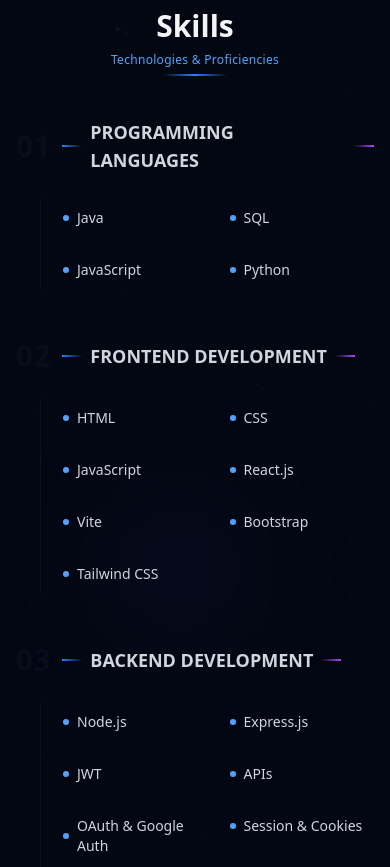
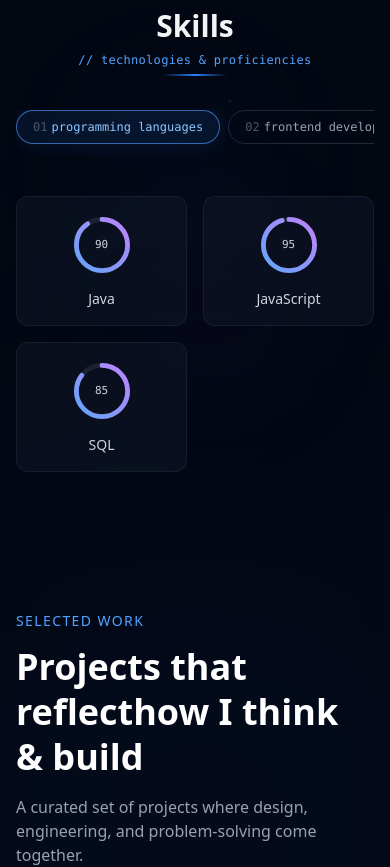
Before and after one commit to yashsabne/portfolio, a React (Vite) app in the folder my-portfolio/: page / in a window 390 px wide. Shown: the part 3160-4027 px from the top of the page. Built offline with nearby package versions, Linux system fonts and the light colour scheme.

Commit message:
updated portfolio

```diff
--- a/my-portfolio/src/App.jsx
+++ b/my-portfolio/src/App.jsx
@@ -12,7 +12,7 @@
 const personalData = {
   name: "Yash Sabne",
   title: "Passionate Software Developer",
-  about: "I am a 3rd-year Electronics and Communication Engineering student in my 6th semester. I enjoy building projects using the MERN stack, exploring new technologies, and solving challenging problems. I am constantly learning and passionate about creating efficient and user-friendly software.",
+  about: "I am a 4rd-year Electronics and Communication Engineering student in my 7th semester. I enjoy building projects using the MERN stack, exploring new technologies, and solving challenging problems. I am constantly learning and passionate about creating efficient and user-friendly software.",
   email: "yashsabne39@gmail.com",
   image:"https://github.com/yashsabne/portfolio/blob/main/Gemini_Generated_Image_5gy6ch5gy6ch5gy6.png?raw=true",
   phone: "+91 72764 62261",
@@ -80,15 +80,15 @@
 
 
 const projectsData = [
-  {
-    id: 1,
-    title: "RentSmart",
-    description: "A MERN-stack web application streamlining property rentals and sales with features like real-time chat, secure payments, and a sleek dark theme.",
-    technologies: ["React", "Node.js", "MongoDB", "Express"],
-    image: "https://github.com/yashsabne/rentSmart/blob/main/Screenshot%202025-09-11%20171906.png?raw=true",
-    liveUrl: "https://rent-smart.vercel.app",
-    githubUrl: "https://github.com/yashsabne/rentSmart"
-  },
+{
+  id: 1,
+  title: "RentSmart v2",
+  description: "A production-ready property rental marketplace built on 6 independently deployable microservices.+ Features real-time Socket.IO chat with delivery tracking, Razorpay payment gating, Redis rate limiting, Cloudinary image uploads, JWT auth with email verification, and Docker Compose orchestration & load tested at 500 concurrent users with 99.02% uptime.",
+  technologies: ["React", "Node.js", "Express", "MongoDB", "Redis", "Socket.IO", "Docker", "Razorpay", "Cloudinary"],
+  image: "https://github.com/yashsabne/rentsmart_v2/blob/main/showcase/home.png?raw=true",
+  liveUrl: "https://rentsmart.fun",
+  githubUrl: "https://github.com/yashsabne/rentsmart_v2"
+},
   {
     id: 2,
     title: "LendLink",
@@ -98,8 +98,17 @@
     liveUrl: "https://lend-link-six.vercel.app",
     githubUrl: "https://github.com/yashsabne/LendLink"
   },
+    {
+    id: 3,
+    title: "Kashvi (GWOC Final)",
+    description: "A comprehensive e-commerce platform developed during Google Winter of Code, featuring a user-friendly interface and robust backend.",
+    technologies: ["React", "Node.js", "MongoDB", "Express"],
+    image: "https://github.com/yashsabne/kashvi_GWOC_final/blob/main/products.png?raw=true",
+    liveUrl: "https://kashvi-online-store.vercel.app",
+    githubUrl: "https://github.com/yashsabne/kashvi_GWOC_final"
+  },
   {
-    id: 3,
+    id: 4,
     title: "StratEngine",
     description: "A strategic game engine combining frontend and backend technologies with a Python-based engine for dynamic gameplay.",
     technologies: ["React", "Node.js", "Python","Flask", "JavaScript"],
@@ -107,15 +116,7 @@
     liveUrl: "https://strat-engine.vercel.app",
     githubUrl: "https://github.com/yashsabne/stratEngine"
   },
-  {
-    id: 4,
-    title: "Kashvi (GWOC Final)",
-    description: "A comprehensive e-commerce platform developed during Google Winter of Code, featuring a user-friendly interface and robust backend.",
-    technologies: ["React", "Node.js", "MongoDB", "Express"],
-    image: "https://github.com/yashsabne/kashvi_GWOC_final/blob/main/products.png?raw=true",
-    liveUrl: "https://kashvi-online-store.vercel.app",
-    githubUrl: "https://github.com/yashsabne/kashvi_GWOC_final"
-  },
+
   {
     id: 5,
     title: "Bank Management System",
--- a/my-portfolio/src/components/Header.jsx
+++ b/my-portfolio/src/components/Header.jsx
@@ -28,7 +28,6 @@
           ))}
         </nav>
 
-        {/* Mobile Menu Button */}
         <div className="flex items-center space-x-3">
           <button
             className="absolute right-5 top-2 md:hidden p-2 rounded-md hover:bg-gray-800 transition-colors duration-300"
--- a/my-portfolio/src/components/Skills.jsx
+++ b/my-portfolio/src/components/Skills.jsx
@@ -1,65 +1,19 @@
-import React, { useEffect, useRef, useState } from "react";
-
-
-const categorizedSkills = {
-  "Programming Languages": [
-    { name: "Java", level: 85 },
-    { name: "SQL", level: 80 },
-    { name: "JavaScript", level: 95 },
-    { name: "Python", level: 75 }
-  ],
-  "Frontend Development": [
-    { name: "HTML", level: 95 },
-    { name: "CSS", level: 90 },
-    { name: "JavaScript", level: 95 },
-    { name: "React.js", level: 90 },
-    { name: "Vite", level: 80 },
-    { name: "Bootstrap", level: 85 },
-    { name: "Tailwind CSS", level: 90 }
-  ],
-  "Backend Development": [
-    { name: "Node.js", level: 85 },
-    { name: "Express.js", level: 85 },
-    { name: "JWT", level: 80 },
-    { name: "APIs", level: 85 },
-    { name: "OAuth & Google Auth", level: 75 },
-    { name: "Session & Cookies", level: 80 },
-    { name: "WebSockets (Socket.IO)", level: 70 }
-  ],
-  "DevOps & Tools": [
-    { name: "Git", level: 90 },
-    { name: "GitHub", level: 90 },
-    { name: "CI/CD (GitHub Actions)", level: 75 },
-    { name: "NGINX", level: 70 },
-    { name: "Apache", level: 65 },
-    { name: "Shell Scripting", level: 70 },
-    { name: "Docker (Basic)", level: 60 },
-    { name: "Environment Variables", level: 80 },
-    { name: "Log Monitoring", level: 70 }
-  ],
-  "Databases": [
-    { name: "MongoDB", level: 85 },
-    { name: "MySQL", level: 80 },
-    { name: "PostgreSQL", level: 75 }
-  ],
-  "Computer Science Fundamentals": [
-    { name: "OOP", level: 85 },
-    { name: "DSA", level: 80 },
-    { name: "DBMS", level: 80 },
-    { name: "Operating Systems", level: 75 },
-    { name: "Computer Networks", level: 70 }
-  ],
-  "Soft Skills": [
-    { name: "Communication", level: 85 },
-    { name: "Problem-Solving", level: 90 },
-    { name: "Teamwork", level: 85 }
-  ]
-};
+import React, { useEffect, useMemo, useRef, useState } from "react";
+import { categorizedSkills } from "../const/skills";
 
 function Skills() {
   const sectionRef = useRef(null);
+  const canvasRef = useRef(null);
   const [visible, setVisible] = useState(false);
 
+  const categories = useMemo(() => Object.keys(categorizedSkills), []);
+  const [activeIndex, setActiveIndex] = useState(0);
+  const [ringsFilled, setRingsFilled] = useState(false);
+
+  const activeCategory = categories[activeIndex];
+  const activeSkills = categorizedSkills[activeCategory];
+
+  // Reveal on scroll into view
   useEffect(() => {
     const observer = new IntersectionObserver(
       (entries) => {
@@ -68,12 +22,11 @@
           observer.disconnect();
         }
       },
-    { threshold: 0.1 } // more forgiving
+      { threshold: 0.1 }
     );
 
     if (sectionRef.current) {
       observer.observe(sectionRef.current);
-
       if (window.innerHeight >= sectionRef.current.getBoundingClientRect().top) {
         setVisible(true);
         observer.disconnect();
@@ -85,141 +38,90 @@
     };
   }, []);
 
-
-// Add this custom hook for canvas animation
-const useCanvasAnimation = () => {
-  const canvasRef = useRef(null);
-  const [activeCategory, setActiveCategory] = useState(null);
-
+  // Ambient particle background (kept consistent with the rest of the site)
   useEffect(() => {
     const canvas = canvasRef.current;
     if (!canvas) return;
 
-    const ctx = canvas.getContext('2d');
+    const ctx = canvas.getContext("2d");
     let animationFrameId;
     let particles = [];
 
-    // Set canvas size
     const resizeCanvas = () => {
       canvas.width = canvas.offsetWidth;
       canvas.height = canvas.offsetHeight;
     };
 
-    // Create particles
     const createParticles = () => {
       particles = [];
-      const particleCount = Math.min(50, Math.floor(canvas.width * canvas.height / 20000));
-
+      const particleCount = Math.min(40, Math.floor((canvas.width * canvas.height) / 25000));
       for (let i = 0; i < particleCount; i++) {
         particles.push({
           x: Math.random() * canvas.width,
           y: Math.random() * canvas.height,
-          size: Math.random() * 2 + 0.5,
-          speedX: (Math.random() - 0.5) * 0.3,
-          speedY: (Math.random() - 0.5) * 0.3,
-          color: Math.random() > 0.5 ? 'rgba(59, 130, 246, 0.1)' : 'rgba(147, 51, 234, 0.1)',
-          connections: [],
+          size: Math.random() * 1.6 + 0.4,
+          speedX: (Math.random() - 0.5) * 0.25,
+          speedY: (Math.random() - 0.5) * 0.25,
+          color: Math.random() > 0.5 ? "rgba(96, 165, 250, 0.15)" : "rgba(192, 132, 252, 0.15)",
         });
       }
     };
 
-    // Animate particles
     const animate = () => {
       ctx.clearRect(0, 0, canvas.width, canvas.height);
+      particles.forEach((p, i) => {
+        p.x += p.speedX;
+        p.y += p.speedY;
+        if (p.x <= 0 || p.x >= canvas.width) p.speedX *= -1;
+        if (p.y <= 0 || p.y >= canvas.height) p.speedY *= -1;
 
-      // Update and draw particles
-      particles.forEach((particle, i) => {
-        // Update position
-        particle.x += particle.speedX;
-        particle.y += particle.speedY;
-
-        // Bounce off edges
-        if (particle.x <= 0 || particle.x >= canvas.width) particle.speedX *= -1;
-        if (particle.y <= 0 || particle.y >= canvas.height) particle.speedY *= -1;
-
-        // Draw particle
         ctx.beginPath();
-        ctx.arc(particle.x, particle.y, particle.size, 0, Math.PI * 2);
-        ctx.fillStyle = activeCategory === Math.floor(i / 10) ?
-          'rgba(59, 130, 246, 0.3)' : particle.color;
+        ctx.arc(p.x, p.y, p.size, 0, Math.PI * 2);
+        ctx.fillStyle = p.color;
         ctx.fill();
 
-        // Draw connections
-        particles.forEach((otherParticle, j) => {
-          if (i < j) {
-            const dx = particle.x - otherParticle.x;
-            const dy = particle.y - otherParticle.y;
+        for (let j = i + 1; j < particles.length; j++) {
+          const other = particles[j];
+          const dx = p.x - other.x;
+          const dy = p.y - other.y;
           const distance = Math.sqrt(dx * dx + dy * dy);
-
-            if (distance < 100) {
-              const opacity = activeCategory !== null ?
-                0.2 - (distance / 500) :
-                0.1 - (distance / 1000);
-
+          if (distance < 90) {
             ctx.beginPath();
-              ctx.moveTo(particle.x, particle.y);
-              ctx.lineTo(otherParticle.x, otherParticle.y);
-              ctx.strokeStyle = activeCategory === Math.floor(i / 10) ?
-                `rgba(147, 51, 234, ${opacity})` :
-                `rgba(59, 130, 246, ${opacity})`;
+            ctx.moveTo(p.x, p.y);
+            ctx.lineTo(other.x, other.y);
+            ctx.strokeStyle = `rgba(96, 165, 250, ${0.08 - distance / 1200})`;
             ctx.lineWidth = 0.5;
             ctx.stroke();
           }
         }
       });
-      });
-
       animationFrameId = requestAnimationFrame(animate);
     };
 
-    // Initialize
     resizeCanvas();
     createParticles();
     animate();
 
-    // Handle resize
-    window.addEventListener('resize', () => {
+    const handleResize = () => {
       resizeCanvas();
       createParticles();
-    });
+    };
+    window.addEventListener("resize", handleResize);
 
-    // Handle mouse move for interactive effects
-    const handleMouseMove = (e) => {
-      const rect = canvas.getBoundingClientRect();
-      const mouseX = e.clientX - rect.left;
-      const mouseY = e.clientY - rect.top;
-
-      // Push particles away from mouse
-      particles.forEach(particle => {
-        const dx = mouseX - particle.x;
-        const dy = mouseY - particle.y;
-        const distance = Math.sqrt(dx * dx + dy * dy);
-
-        if (distance < 100) {
-          const force = (100 - distance) / 100;
-          particle.x -= (dx / distance) * force * 2;
-          particle.y -= (dy / distance) * force * 2;
-        }
-      });
-    };
-
-    canvas.addEventListener('mousemove', handleMouseMove);
-
-    // Cleanup
     return () => {
-      window.removeEventListener('resize', resizeCanvas);
-      canvas.removeEventListener('mousemove', handleMouseMove);
+      window.removeEventListener("resize", handleResize);
       cancelAnimationFrame(animationFrameId);
     };
-  }, [activeCategory]);
+  }, []);
 
-  return { canvasRef, setActiveCategory };
-};
-
-// Add these to your component's state
-const { canvasRef, setActiveCategory } = useCanvasAnimation();
-
-
+  // Animate proficiency rings whenever the active category changes
+  useEffect(() => {
+    setRingsFilled(false);
+    const t = requestAnimationFrame(() => {
+      setTimeout(() => setRingsFilled(true), 30);
+    });
+    return () => cancelAnimationFrame(t);
+  }, [activeIndex]);
 
   return (
     <section
@@ -236,21 +138,25 @@
       <canvas
         ref={canvasRef}
         className="absolute inset-0 pointer-events-none"
-    style={{ mixBlendMode: 'screen' }}
+        style={{ mixBlendMode: "screen" }}
       />
 
-  {/* Interactive glow orbs */}
+      {/* Glow orbs */}
       <div className="absolute top-1/4 left-1/4 w-40 h-40 sm:w-56 sm:h-56 md:w-64 md:h-64 bg-blue-500/5 rounded-full blur-3xl animate-pulse-slow" />
       <div className="absolute bottom-1/4 right-1/4 w-40 h-40 sm:w-56 sm:h-56 md:w-64 md:h-64 bg-purple-500/5 rounded-full blur-3xl animate-pulse-slow delay-1000" />
 
-  <div className="container mx-auto relative z-10">
+      <div
+        className={`container mx-auto relative z-10 transition-all duration-700 ${
+          visible ? "opacity-100 translate-y-0" : "opacity-0 translate-y-6"
+        }`}
+      >
         {/* Header */}
-    <div className="text-center mb-12 sm:mb-14 md:mb-16">
+        <div className="text-center mb-10 sm:mb-12">
           <div className="inline-block relative">
             <h2 className="text-3xl sm:text-4xl md:text-5xl font-bold text-gray-100">
               Skills
-          <span className="block text-xs sm:text-sm font-normal text-blue-400 mt-2 tracking-wide">
-            Technologies & Proficiencies
+              <span className="block text-xs sm:text-sm font-normal text-blue-400 mt-2 tracking-wide font-mono">
+                // technologies & proficiencies
               </span>
             </h2>
             <div className="absolute -bottom-2 left-1/2 -translate-x-1/2 w-16 sm:w-20 h-0.5 bg-gradient-to-r from-transparent via-blue-500 to-transparent" />
@@ -258,82 +164,110 @@
         </div>
 
         <div className="max-w-5xl mx-auto">
-      {Object.keys(categorizedSkills).map((category, categoryIndex) => (
-        <div
+          {/* Category tabs */}
+          <div className="flex gap-2 overflow-x-auto pb-3 mb-10 scrollbar-hide">
+            {categories.map((category, index) => {
+              const isActive = index === activeIndex;
+              return (
+                <button
                   key={category}
-          className="mb-12 sm:mb-14 md:mb-16 last:mb-0 group/category"
-          data-aos="fade-up"
-          data-aos-delay={categoryIndex * 50}
-          onMouseEnter={() => setActiveCategory(categoryIndex)}
-          onMouseLeave={() => setActiveCategory(null)}
+                  onClick={() => setActiveIndex(index)}
+                  className={`
+                    shrink-0 px-4 py-2 rounded-full font-mono text-xs sm:text-sm
+                    border transition-all duration-300 whitespace-nowrap
+                    ${
+                      isActive
+                        ? "bg-blue-500/10 border-blue-400/60 text-blue-300 shadow-[0_0_20px_rgba(59,130,246,0.15)]"
+                        : "bg-transparent border-gray-800 text-gray-400 hover:border-gray-600 hover:text-gray-200"
+                    }
+                  `}
                 >
-          {/* Category header */}
-          <div className="flex items-center mb-6 sm:mb-8">
-            <div className="text-3xl sm:text-4xl font-bold text-gray-900/40 group-hover/category:text-blue-900/30 transition-colors duration-500 mr-3 sm:mr-4">
-              {(categoryIndex + 1).toString().padStart(2, '0')}
+                  <span className="text-gray-600 mr-1">{(index + 1).toString().padStart(2, "0")}</span>
+                  {category.toLowerCase()}
+                </button>
+              );
+            })}
           </div>
 
-            <div className="flex items-center space-x-2 sm:space-x-3">
-              <div className="w-5 sm:w-6 h-0.5 bg-gradient-to-r from-blue-500 to-transparent group-hover/category:w-10 sm:group-hover/category:w-12 transition-all duration-500" />
-              <h3 className="text-lg sm:text-xl font-semibold text-gray-300 uppercase tracking-normal group-hover/category:text-blue-300 transition-colors duration-300">
-                {category}
-              </h3>
-              <div className="w-5 sm:w-6 h-0.5 bg-gradient-to-l from-purple-500 to-transparent group-hover/category:w-10 sm:group-hover/category:w-12 transition-all duration-500" />
-            </div>
-          </div>
-
-          {/* Skills grid */}
-          <div className="ml-6 sm:ml-10 pl-3 sm:pl-4 border-l border-gray-800/30 group-hover/category:border-blue-500/30 transition-colors duration-500">
-            <div className="grid grid-cols-2 sm:grid-cols-3 lg:grid-cols-4 gap-3">
-              {categorizedSkills[category].map((skill, skillIndex) => (
+          {/* Skill rings grid */}
           <div
+            key={activeCategory}
+            className="
+              grid grid-cols-2 sm:grid-cols-3 lg:grid-cols-4
+              gap-4 sm:gap-5
+            "
+          >
+            {activeSkills.map((skill, index) => (
+              <SkillCard
                 key={skill.name}
-                  className="relative group/skill"
-                  data-aos="fade-in"
-                  data-aos-delay={skillIndex * 30}
-                >
-                  {/* Hover glow */}
-                  <div className="absolute -inset-1 bg-gradient-to-r from-blue-500/0 to-purple-500/0 group-hover/skill:from-blue-500/10 group-hover/skill:to-purple-500/10 rounded-lg blur-sm transition-all duration-500" />
-
-                  <div className="relative p-2.5 sm:p-3 hover:bg-gray-900/60 rounded-lg transition-all duration-300 group-hover/skill:scale-105 group-hover/skill:shadow-lg group-hover/skill:shadow-blue-500/10">
-                    <div className="flex items-center space-x-2">
-                      <div className="relative">
-                        <div className="w-1.5 h-1.5 rounded-full bg-blue-400 group-hover/skill:bg-purple-400 group-hover/skill:scale-125 transition-all duration-200" />
-                        <div className="absolute inset-0 w-1.5 h-1.5 rounded-full border border-blue-400/0 group-hover/skill:border-blue-400/50 group-hover/skill:scale-200 group-hover/skill:animate-ping transition-all duration-300" />
-                      </div>
-                      <span className="text-sm sm:text-base font-medium text-gray-300 group-hover/skill:text-white group-hover/skill:font-semibold transition-all duration-200">
-                        {skill.name}
-                      </span>
-                    </div>
-                  </div>
-                </div>
+                skill={skill}
+                filled={ringsFilled}
+                delay={index * 60}
+              />
             ))}
           </div>
         </div>
       </div>
-      ))}
+    </section>
+  );
+}
+
+function SkillCard({ skill, filled, delay }) {
+  const radius = 16;
+  const circumference = 2 * Math.PI * radius;
+  const offset = circumference - (filled ? skill.level : 0) / 100 * circumference;
+
+  return (
+    <div
+      className="
+        relative group/skill p-4 rounded-xl
+        bg-gray-900/50 border border-gray-800/60
+        hover:border-blue-500/30 hover:bg-gray-900/80
+        transition-all duration-300
+        flex flex-col items-center text-center gap-3
+      "
+      style={{ transitionDelay: `${delay}ms` }}
+    >
+      <div className="relative w-16 h-16 sm:w-[72px] sm:h-[72px]">
+        <svg viewBox="0 0 40 40" className="w-full h-full -rotate-90">
+          <circle
+            cx="20"
+            cy="20"
+            r={radius}
+            fill="none"
+            stroke="rgba(255,255,255,0.08)"
+            strokeWidth="3"
+          />
+          <circle
+            cx="20"
+            cy="20"
+            r={radius}
+            fill="none"
+            stroke="url(#ringGradient)"
+            strokeWidth="3"
+            strokeLinecap="round"
+            strokeDasharray={circumference}
+            strokeDashoffset={offset}
+            style={{ transition: `stroke-dashoffset 900ms ease-out ${delay}ms` }}
+          />
+          <defs>
+            <linearGradient id="ringGradient" x1="0%" y1="0%" x2="100%" y2="100%">
+              <stop offset="0%" stopColor="#60a5fa" />
+              <stop offset="100%" stopColor="#c084fc" />
+            </linearGradient>
+          </defs>
+        </svg>
+        <div className="absolute inset-0 flex items-center justify-center">
+          <span className="font-mono text-[11px] sm:text-xs text-gray-300 group-hover/skill:text-white transition-colors">
+            {skill.level}
+          </span>
+        </div>
       </div>
 
-    {/* Floating particles */}
-    <div className="absolute inset-0 pointer-events-none overflow-hidden">
-      {[...Array(15)].map((_, i) => (
-        <div
-          key={i}
-          className="absolute w-px h-px bg-blue-400/20 rounded-full animate-float"
-          style={{
-            left: `${Math.random() * 100}%`,
-            top: `${Math.random() * 100}%`,
-            animationDelay: `${i * 0.2}s`,
-            animationDuration: `${15 + Math.random() * 10}s`,
-          }}
-        />
-      ))}
+      <span className="text-sm sm:text-[15px] font-medium text-gray-300 group-hover/skill:text-white transition-colors duration-200">
+        {skill.name}
+      </span>
     </div>
-  </div>
-</section>
-
-
-
   );
 }
 
```
Lines whose indentation alone changed are shown as unchanged.
